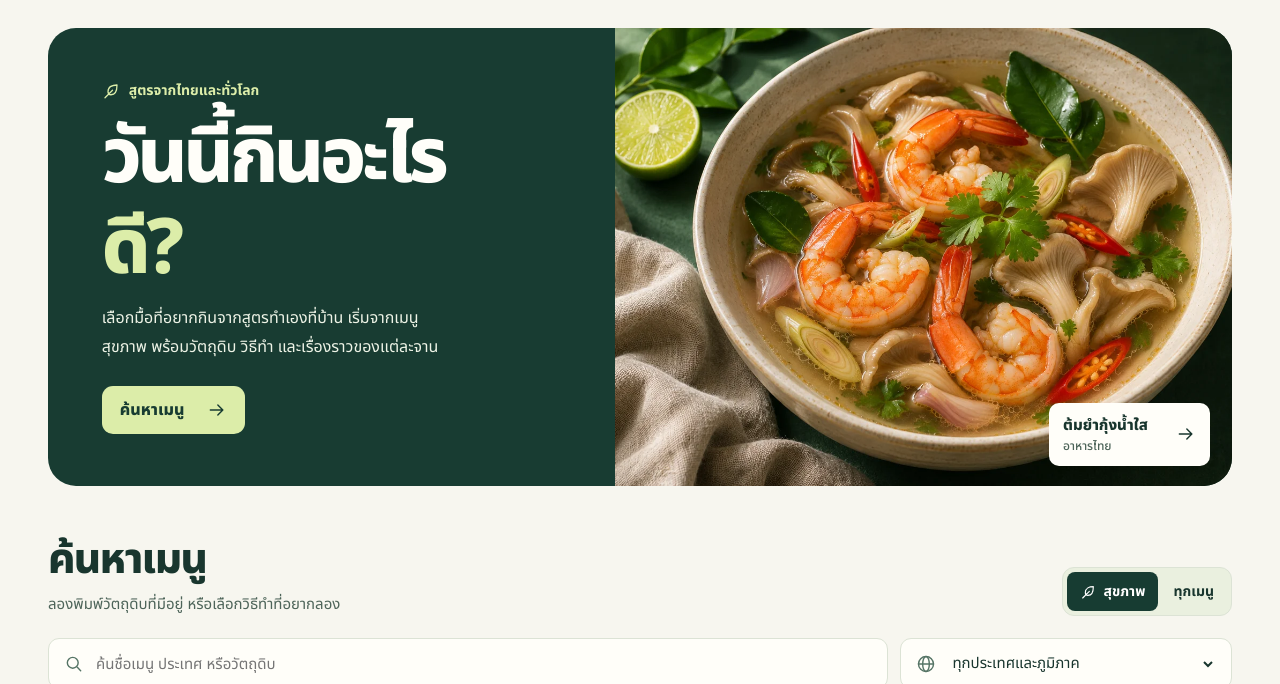
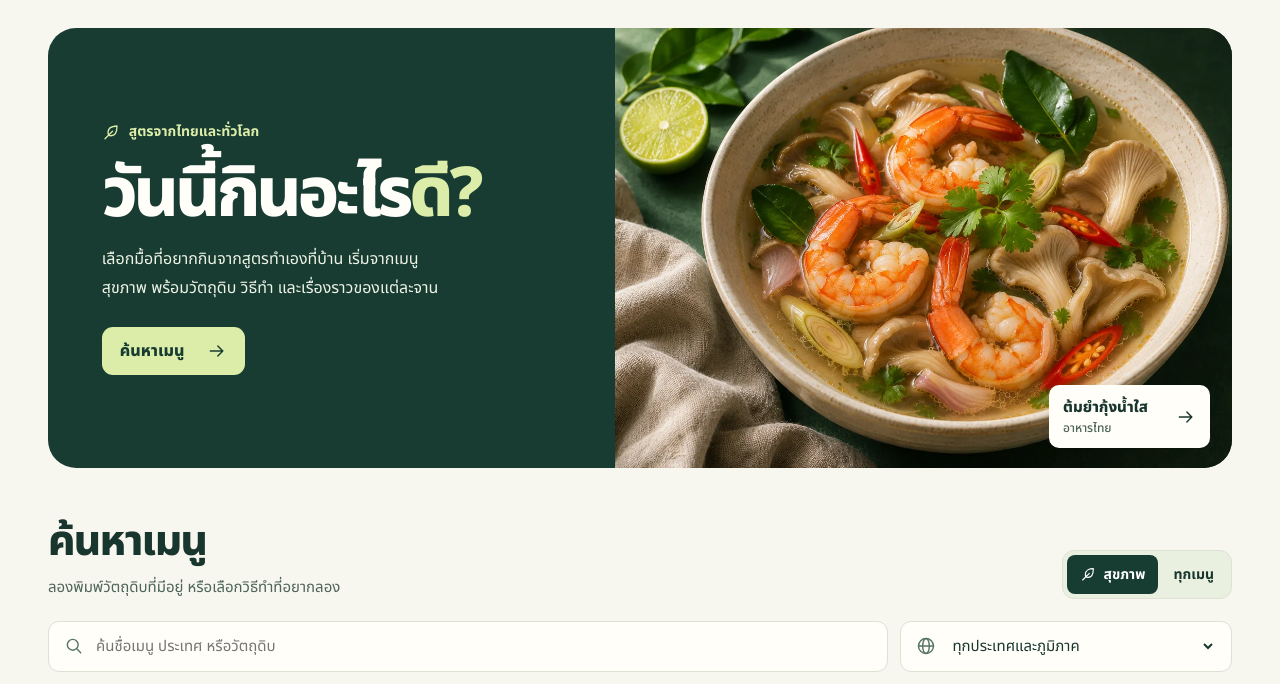
Before and after one commit to et1cruel/food-everyday, a website with bundled scripts: page public/index.html in a window 1280 px wide. Shown: the part 77-761 px from the top of the page. Built offline with nearby package versions, Linux system fonts and the light colour scheme.

Commit message:
Fit the Thai hero headline on one line

```diff
--- a/public/style.css
+++ b/public/style.css
@@ -26,11 +26,11 @@ nav{display:flex;align-items:center;gap:28px;font-size:14px;font-weight:700}
 .saved-nav .icon{width:16px;height:16px}
 #saved-count{background:var(--green);color:white;min-width:22px;padding:0 4px;border-radius:6px}
 .hero{display:grid;grid-template-columns:.92fr 1fr;position:relative;min-height:440px;margin-top:32px;border-radius:28px;overflow:hidden;background:#183c32;color:var(--white)}
-.hero-copy{padding:52px clamp(30px,4.2vw,62px);align-self:center;position:relative;z-index:1}
+.hero-copy{padding:52px clamp(30px,4.2vw,62px);align-self:center;position:relative;z-index:1;container-type:inline-size}
 .hero-label{color:var(--lime);font-size:14px;font-weight:700;display:flex;align-items:center;gap:9px}
 .hero-label .icon{height:18px;width:18px}
-.hero h1{font-family:"Noto Sans Thai",sans-serif;font-size:clamp(51px,6vw,92px);letter-spacing:-.055em;line-height:1.18;margin:13px 0 9px;font-weight:800}
-.hero h1 span{display:block;color:var(--lime)}
+.hero h1{font-family:"Noto Sans Thai",sans-serif;font-size:clamp(26px,15cqi,74px);letter-spacing:-.055em;line-height:1.18;margin:13px 0 9px;font-weight:800}
+.hero h1 span{color:var(--lime)}
 .hero p{color:#edf3e6;font-size:16px;line-height:1.8;max-width:340px;margin:0 0 24px}
 .hero-button{display:inline-flex;gap:22px;align-items:center;color:#183c32;background:var(--lime);border-radius:11px;padding:12px 18px;text-decoration:none;font-weight:800}
 .hero-button:focus-visible,.hero-caption:focus-visible{outline-color:white}
@@ -101,6 +101,6 @@ body:has(dialog[open]){overflow:hidden}
 .detail-body ol{padding-inline-start:24px;margin:0}
 .detail-body li+li{margin-top:4px}
 .history-link{display:inline-block;margin-top:6px;color:#37614d;font-weight:700}
-@media(max-width:900px){.wrap{width:calc(100% - 48px)}.hero{min-height:380px}.hero-copy{padding:35px}.hero h1{font-size:clamp(44px,8vw,66px)}.grid{grid-template-columns:repeat(2,minmax(0,1fr))}}
-@media(max-width:590px){.wrap{width:calc(100% - 28px)}.header-inner{min-height:61px}.logo{font-size:22px}.logo img{width:32px;height:32px}nav{gap:0}.nav-link{display:none}.saved-nav{font-size:12px;padding:8px}.hero{margin-top:14px;min-height:0;grid-template-columns:1fr;border-radius:18px}.hero-copy{padding:24px}.hero h1{font-size:clamp(35px,11vw,61px);margin:8px 0}.hero h1 span{display:inline}.hero p{font-size:14px;margin-bottom:15px}.hero-media{min-height:225px}.hero-caption{bottom:11px;right:11px;padding:8px 11px;gap:14px}.catalog{padding-top:30px;padding-bottom:40px}.section-heading{align-items:start;flex-direction:column;gap:12px;margin-bottom:12px}.section-heading p{font-size:14px}.filters{grid-template-columns:minmax(0,1fr);gap:8px}.method-list{margin-bottom:12px}.method-list button{padding-inline:11px}.grid{gap:9px}.card{border-radius:12px}.card-copy{padding:9px}.card-copy h3{font-size:16px}.card-region,.card-meta{font-size:11px}.card-meta{gap:5px;flex-wrap:wrap}.card-meta .icon{width:13px;height:13px}.bookmark{width:34px;height:34px;right:6px;top:6px}.bookmark .icon{height:17px;width:17px}.footer-inner{align-items:start;flex-direction:column}.detail-head,.detail-body{padding-inline:16px}.ingredients{grid-template-columns:1fr}}
+@media(max-width:900px){.wrap{width:calc(100% - 48px)}.hero{min-height:380px}.hero-copy{padding:35px}.grid{grid-template-columns:repeat(2,minmax(0,1fr))}}
+@media(max-width:590px){.wrap{width:calc(100% - 28px)}.header-inner{min-height:61px}.logo{font-size:22px}.logo img{width:32px;height:32px}nav{gap:0}.nav-link{display:none}.saved-nav{font-size:12px;padding:8px}.hero{margin-top:14px;min-height:0;grid-template-columns:1fr;border-radius:18px}.hero-copy{padding:24px}.hero h1{margin:8px 0}.hero p{font-size:14px;margin-bottom:15px}.hero-media{min-height:225px}.hero-caption{bottom:11px;right:11px;padding:8px 11px;gap:14px}.catalog{padding-top:30px;padding-bottom:40px}.section-heading{align-items:start;flex-direction:column;gap:12px;margin-bottom:12px}.section-heading p{font-size:14px}.filters{grid-template-columns:minmax(0,1fr);gap:8px}.method-list{margin-bottom:12px}.method-list button{padding-inline:11px}.grid{gap:9px}.card{border-radius:12px}.card-copy{padding:9px}.card-copy h3{font-size:16px}.card-region,.card-meta{font-size:11px}.card-meta{gap:5px;flex-wrap:wrap}.card-meta .icon{width:13px;height:13px}.bookmark{width:34px;height:34px;right:6px;top:6px}.bookmark .icon{height:17px;width:17px}.footer-inner{align-items:start;flex-direction:column}.detail-head,.detail-body{padding-inline:16px}.ingredients{grid-template-columns:1fr}}
 @media(prefers-reduced-motion:reduce){html{scroll-behavior:auto}}
```
